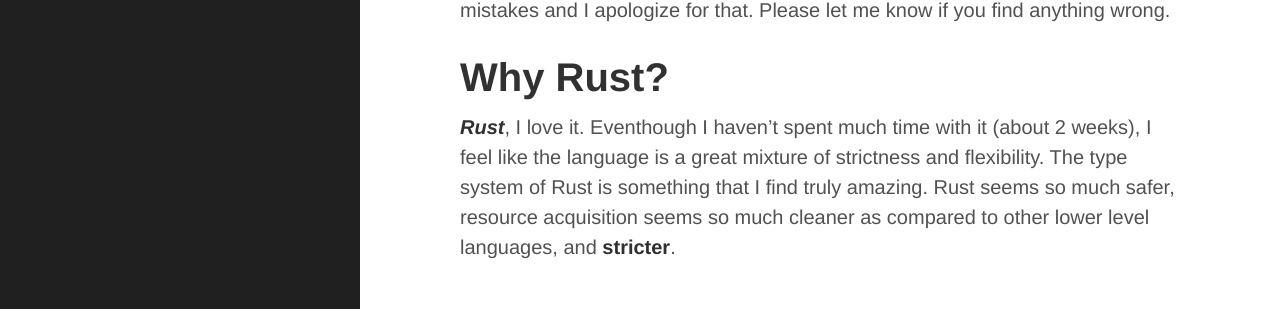
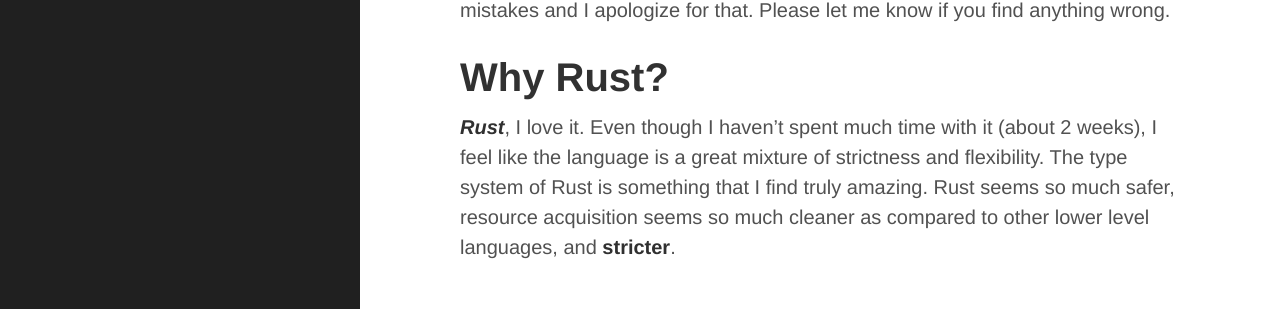
Before and after one commit to arogyad/arogyad.github.io, a Jekyll site: the page built from _posts/2021-06-08-Rust Bust.md, in a window 1280 px wide and 1180 px high. Shown: the part 445-754 px from the top of the window. Built offline with Jekyll 4.4.1, drawn with Linux system fonts in a browser that asks for light colours; nearby versions of some CDN libraries; some web fonts are replaced.

Commit message:
Update 2021-06-08-Rust Bust.md

```diff
--- a/_posts/2021-06-08-Rust Bust.md
+++ b/_posts/2021-06-08-Rust Bust.md
@@ -8,4 +8,4 @@ These will be a  series of blogs talking about my experience while learning ***R
 
 # Why Rust?
 
-***Rust***, I love it. Eventhough I haven't spent much time with it (about 2 weeks), I feel like the language is a great mixture of strictness and flexibility.  The type system of Rust is something that I find truly amazing. Rust seems so much safer, resource acquisition seems so much cleaner as compared to other lower level languages, and **stricter**.
+***Rust***, I love it. Even though I haven't spent much time with it (about 2 weeks), I feel like the language is a great mixture of strictness and flexibility.  The type system of Rust is something that I find truly amazing. Rust seems so much safer, resource acquisition seems so much cleaner as compared to other lower level languages, and **stricter**.
```
